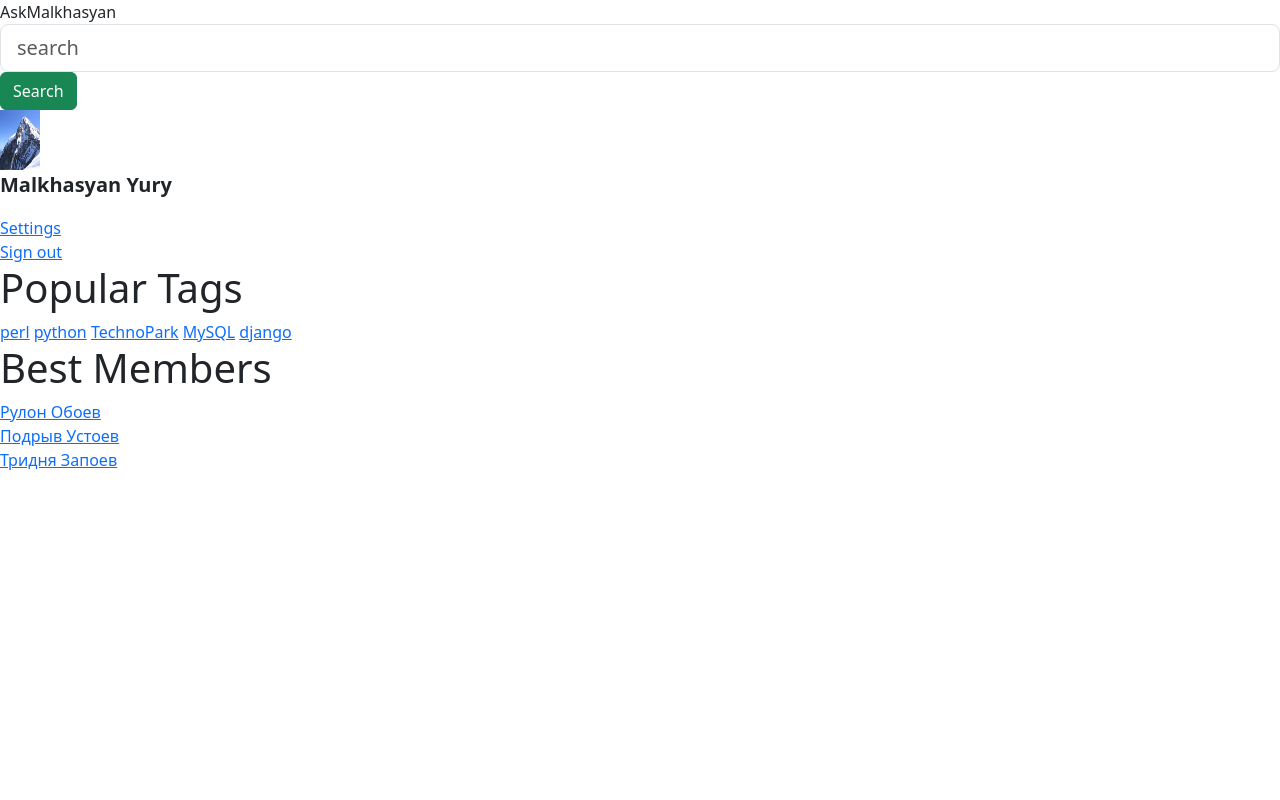
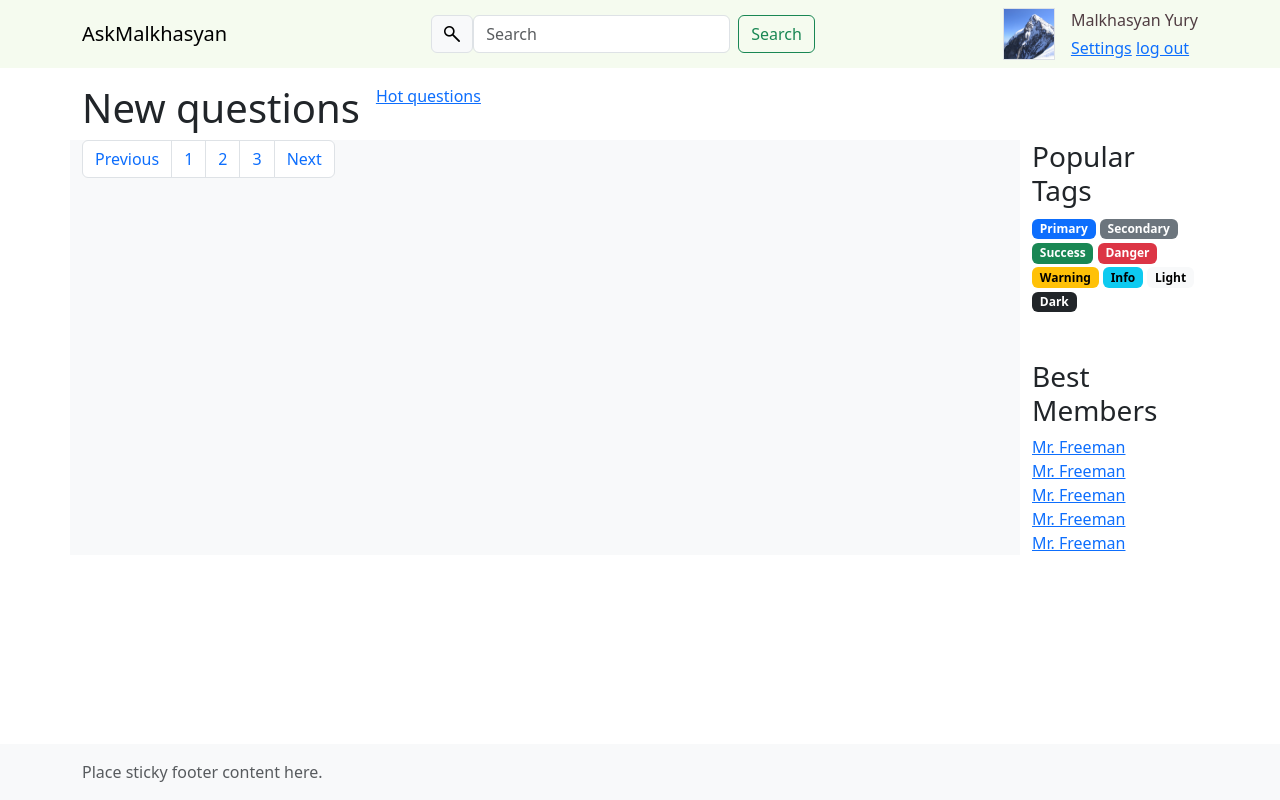
Before and after one commit to ujognutsi/askme_malkhasyan, a Python web app: template templates/base.html in a window 1280 px wide. Run offline with Jinja, Linux system fonts and the light colour scheme; the template is opened without the code that fills it, so the values that code supplies are empty.

Commit message:
commy by 31.03 11:19

```diff
--- a/templates/base.html
+++ b/templates/base.html
@@ -9,58 +9,83 @@
     <script src="../static/js/bootstrap.min.js" type="text/javascript"></script>
   </head>
   <body>
-    <header class="header">
-      <div class="logo">
-        <span class="logo_span">AskMalkhasyan</span>
-      </div>
+    <nav class="navbar" style="background-color: #F5FBEF; color: #503D42;">
+      <div class="container-sm-fluid container-lg">
+        <a class="navbar-brand">AskMalkhasyan</a>
+        <form class="d-flex" role="search">
+          <span class="input-group-text" id="basic-addon1">
+            <img src="../static/img/loopa.png" alt="" class="loopa_pic" style="max-width: 1rem; max-height: 1rem; user-select: none;">
+          </span>
+          <input class="form-control me-2" type="search" placeholder="Search" aria-label="Search">
+          <button class="btn btn-outline-success" type="submit">Search</button>
+        </form>
 
-      <div class="search">
-        <input class="form-control form-control-lg" type="text" placeholder="search" aria-label=".form-control-lg example" id="search_input">
-        <button type="button" class="btn btn-success" id="search_button">Search</button>
-      </div>
-
-      <div class="user">
-        <div class="avatar_and_username">
-          <div class="avatar">
-            <img src="../static/img/image.jpg" alt="Oops!" width="40px" height="60px">
+        <div class="d-flex justify-content-between gap-3">
+          <div class="border">
+              <img src="../static/img/image.jpg" alt="Oops!" width="50px" height="50px">
           </div>
 
-          <div class="username">
-            <p class="fw-semibold fs-5">Malkhasyan Yury</p>
-          </div>
-        </div>
-
-        <div class="settings_and_signout">
-          <div class="settings">
-            <a href="index.html" class="link">Settings</a>
-          </div>
-
-          <div class="signout">
-            <a href="signup.html" class="link">Sign out</a>
+          <div class="d-flex flex-column justify-content-between">
+            <div>Malkhasyan Yury</div>
+            <div>
+              <a href="settings.html" class="link">Settings</a>
+              <a href="logout.html" class="link">log out</a>
+            </div>
           </div>
         </div>
       </div>
-    </header>
-    <div class="main_and_right_column">
-      <div class="main">
+    </nav>
+
+    <main class="container-sm-fluid container-lg mt-3">
+      <div class="d-flex gap-3 align-imens-center">
+        <h1 class="new_questions">New questions</h1>
+        <a href="hot.html" class="link">Hot questions</a>
       </div>
-      <div class="tags_and_members">
-        <div class="tags">
-          <h1 class="popular_tags">Popular Tags</h1>
-          <a href="" class="link"><span class="tag_perl">perl</span></a>
-          <a href="" class="link"><span class="tag_python">python</span></a>
-          <a href="" class="link"><span class="tag_technopark">TechnoPark</span></a>
-          <a href="" class="link"><span class="my_sql">MySQL</span></a>
-          <a href="" class="link"><span class="django">django</span></a>
+
+      <div class="row">
+        <div class="col-md-10 sm-12 bg-light">
+
+          <nav aria-label="Page navigation example">
+            <ul class="pagination">
+              <li class="page-item"><a class="page-link" href="#">Previous</a></li>
+              <li class="page-item"><a class="page-link" href="#">1</a></li>
+              <li class="page-item"><a class="page-link" href="#">2</a></li>
+              <li class="page-item"><a class="page-link" href="#">3</a></li>
+              <li class="page-item"><a class="page-link" href="#">Next</a></li>
+            </ul>
+          </nav>
+
         </div>
 
-        <div class="members">
-          <h1 class="best_members">Best Members</h1>
-          <a href="" class="link">Рулон Обоев</a><br>
-          <a href="" class="link">Подрыв Устоев</a><br>
-          <a href="" class="link">Тридня Запоев</a><br>
+        <div class="col-2">
+          <h3>Popular Tags</h3>
+          <div class="row">
+            <div class="col">
+              <span class="badge text-bg-primary">Primary</span>
+              <span class="badge text-bg-secondary">Secondary</span>
+              <span class="badge text-bg-success">Success</span>
+              <span class="badge text-bg-danger">Danger</span>
+              <span class="badge text-bg-warning">Warning</span>
+              <span class="badge text-bg-info">Info</span>
+              <span class="badge text-bg-light">Light</span>
+              <span class="badge text-bg-dark">Dark</span>
+            </div>
+          </div>
+          <h3 class="mt-5">Best Members</h3>
+          <div>
+            <a href="/member.html" class="d-block">Mr. Freeman</a>
+            <a href="/member.html" class="d-block">Mr. Freeman</a>
+            <a href="/member.html" class="d-block">Mr. Freeman</a>
+            <a href="/member.html" class="d-block">Mr. Freeman</a>
+            <a href="/member.html" class="d-block">Mr. Freeman</a>
+          </div>
         </div>
       </div>
-    </div>
+    </main>
+    <footer class="fixed-bottom p-3 bg-light">
+      <div class="container">
+        <span class="text-muted">Place sticky footer content here.</span>
+      </div>
+    </footer>
   </body>
 </html>
```
